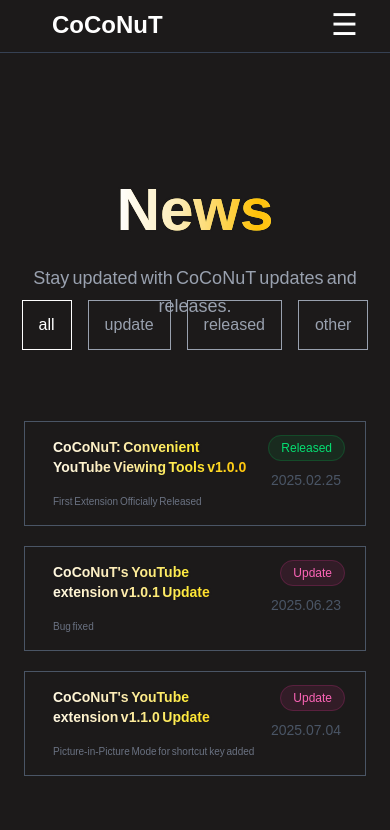
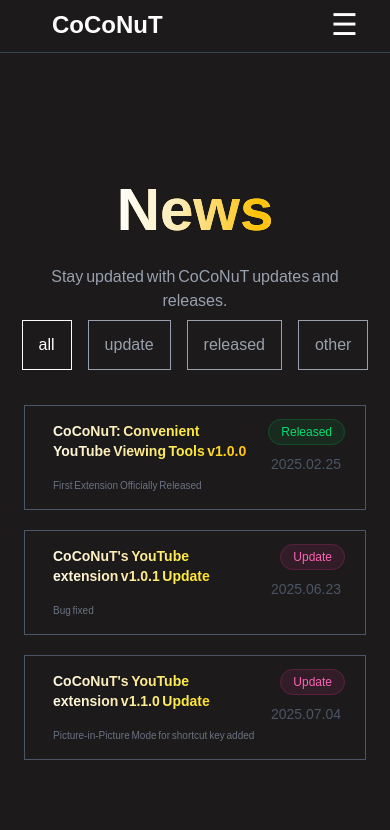
Before and after one commit to minu0563/PortFolio, a Next.js app: page /newspage in a window 390 px wide. Shown: the top 830 px of the page. Built offline with nearby package versions, Linux system fonts and the light colour scheme.

Commit message:
commit 27

```diff
--- a/app/aboutpage/AboutpageClient.tsx
+++ b/app/aboutpage/AboutpageClient.tsx
@@ -37,7 +37,7 @@
         <div
           className={`
               absolute w-full px-6
-              ${page === 0 ? "top-[calc(60%-30px)] lg:top-46" : "bottom-2"}
+              ${page === 0 ? "top-[calc(60%-30px)] lg:top-auto lg:bottom-6" : "bottom-2"}
             `}>
           <SlideNav page={page} setPage={setPage} className='' />
         </div>
--- a/app/aboutpage/Portfolio.tsx
+++ b/app/aboutpage/Portfolio.tsx
@@ -26,7 +26,7 @@
       </h1>
 
       {/* 카드 grid */}
-      <div className="grid grid-cols-1 lg:grid-cols-2 gap-8">
+      <div className="grid grid-cols-1 lg:grid-cols-2 gap-8 mb-8">
 
         {/* Kwak */}
         <AnimatedSection delay={50}>
--- a/app/newspage/NewsPageClient.tsx
+++ b/app/newspage/NewsPageClient.tsx
@@ -52,19 +52,19 @@
   return (
     <div className='flex flex-col items-center px-6'>
       {/* Header */}
-      <section className="mt-32 mb-15 2xl:mt-32 2xl:mb-5 text-center">
+      <section className="mt-32 mb-13 sm:mb-15 2xl:mt-32 2xl:mb-5 text-center">
         <AnimatedSection>
           <h1 className="text-6xl gold font-bold">
             <ColorChange animate>News</ColorChange>
           </h1>
         </AnimatedSection>
-        <div className="mt-6 text-lg lg:text-xl text-gray-400 max-w-4xl">
+        <div className="mt-6 text-[16px] sm:text-lg lg:text-xl text-gray-400 max-w-4xl">
           <p>Stay updated with CoCoNuT updates and releases.</p>
         </div>
       </section>
 
       {/* 태그 선택 */}
-      <div className="absolute top-75 2xl:top-180 2xl:right-8 z-50">
+      <div className="absolute top-80 sm:top-80 2xl:top-180 2xl:right-8 z-50">
         <NewsTagSelector />
       </div>
 
```
